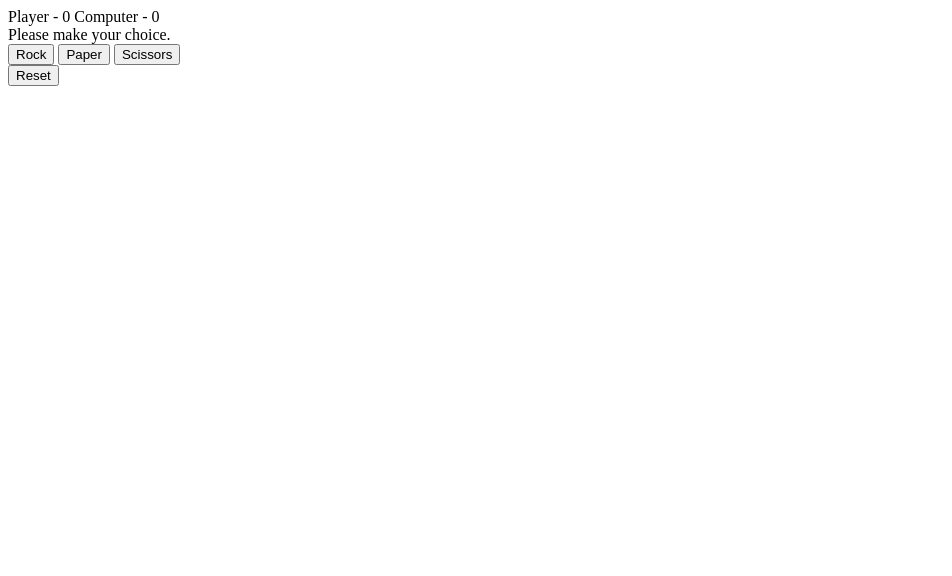
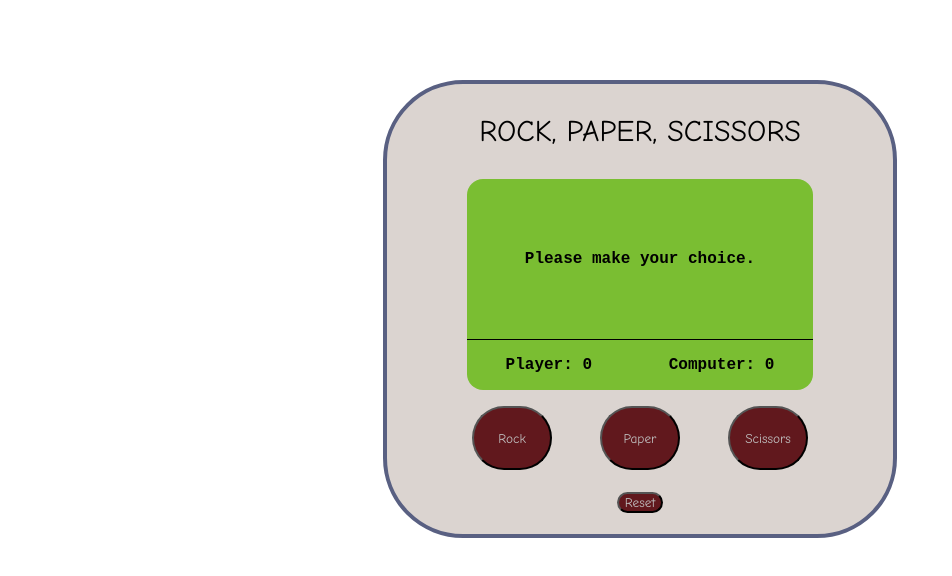
Before and after one commit to m20tgd/top03-rock-paper-scissors, a plain HTML site: page index.html in a window 1280 px wide. Shown: the whole page, without its empty margins (0-952 px from the left). Drawn offline with Linux system fonts and the light colour scheme.

Commit message:
Add CSS and tidy up JS.

```diff
--- a/index.html
+++ b/index.html
@@ -5,23 +5,30 @@
     <meta http-equiv="X-UA-Compatible" content="IE=edge">
     <meta name="viewport" content="width=device-width, initial-scale=1.0">
     <title>Rock, Paper, Scissors</title>
+    <link rel='stylesheet' href='style.css'>
     <script src='script.js' defer=true></script>
 </head>
 
 <body>
-    <div class='score'>
-        Player - 0 Computer - 0
-    </div>
+    <div class='container'>
+        <div class='title'>ROCK, PAPER, SCISSORS</div>
+        <div class='screen'>
             <div class='display'>
                 Please make your choice.
+            </div>
+            <div class='scores'>
+                <span class='score' id='player-score'>Player: 0</span>
+                <span class='score' id='cpu-score'>Computer: 0</span>
+            </div>
         </div>
         <div class='buttons'>
             <button class='inputButton' id='rockButton'>Rock</button>
             <button class='inputButton' id='paperButton'>Paper</button>
             <button class='inputButton' id='scissorsButton'>Scissors</button>
         </div>
-    <div class='reset-button'>
-        <button class='reset-button'>Reset</button>
+        <div class='reset'>
+            <button id='reset-button'>Reset</button>
+        </div>
     </div>
 </body>
 
--- a/script.js
+++ b/script.js
@@ -7,13 +7,14 @@ let computerSelection;
 
 
 //Assign DOM elements to variables
-const score = document.querySelector('.score');
+const playerScoreDisplay = document.querySelector('#player-score');
+const computerScoreDisplay = document.querySelector('#cpu-score');
 const display = document.querySelector('.display');
 const inputButtons = document.querySelectorAll('.inputButton');
 const rBtn = document.querySelector('#rockButton');
 const pBtn = document.querySelector('#paperButton');
 const sBtn = document.querySelector('#scissorsButton');
-const resetBtn = document.querySelector('.reset-button');
+const resetBtn = document.querySelector('#reset-button');
 //Add event listeners to input buttons so a round is played when one is selected with the
 //correct numerical input for the selection (0 for Rock, 1 for Paper and 2 for Scissors)
 rBtn.addEventListener("click", () => playRound(0));
@@ -22,8 +23,9 @@ sBtn.addEventListener("click", () => playRound(2));
 //Add event listener to Reset button so the game is reset if it is pressed
 resetBtn.addEventListener("click", resetGame);
 
-//Create a function to play 5 rounds of Rock Paper Scissors
+//Create a function to play a round of Rock Paper Scissors when player presses an input button
 function playRound(playerChoice){
+        //playerChoice provided by the input button
         playerSelection = playerChoice;
         //Randomly select computer's choice
         computerSelection = computerChoice();
@@ -59,10 +61,6 @@ function establishWinner(playerSelection, computerSelection){
             return (computerSelection === 1) ? true : false;
             case 2 : //Scissors
             return (computerSelection === 0) ? true : false;
-            default:
-                console.log(playerSelection + " " + computerSelection);
-                console.log("Something has gone wrong with checking for victory");
-                debugger;
         }
     }
 }
@@ -72,7 +70,7 @@ function roundResult(victory){
     if (victory === null){
             display.innerText = "This round was a draw";
         }
-        //Otherwise check to for victory, update score and announce result.
+        //Otherwise check for victory, update score and announce result.
         else {
             if (victory){
                 playerScore++;
@@ -89,7 +87,8 @@ function roundResult(victory){
 
 //Create a function to update the score display
 function updateScore(){
-    score.innerText = `Player - ${playerScore} Computer - ${computerScore}`
+    playerScoreDisplay.innerText = `Player: ${playerScore}`;
+    computerScoreDisplay.innerText = `Computer: ${computerScore}`;
 }
 
 //Create a function to return a string of the name of the selection from the number that represents it.
@@ -98,7 +97,6 @@ function getSelectionString(choice){
         case 0 : return "Rock";
         case 1 : return "Paper";
         case 2 : return "Scissors";
-        default : console.log("Something went wrong with getSelectionString");
     }
 }
 
--- /dev/null
+++ b/style.css
@@ -0,0 +1,68 @@
+body{
+    font-family: "Comic Sans MS", "Comic Sans", serif;
+}
+
+button{
+    font-family: inherit;
+}
+
+ .title, .display, .scores, .buttons, .reset{
+    display: flex;
+    justify-content: center;
+}
+
+.container{
+    background: #dbd4d0;
+    width: 40%;
+    margin: 5em auto;
+    border: .25em solid #596082;
+    border-radius: 5em;
+}
+
+.title{
+    padding: 1em 0;
+    font-size: 30px;
+}
+
+.screen{
+    margin: 0em 5em 1em 5em;
+    background: #7abe32;
+    border-radius: 1em;
+    font-family: 'Courier New', Courier, monospace;
+    font-weight: bold;
+}
+
+.display{
+    height: 10em;
+    align-items: center;
+}
+
+.scores{
+    padding: 1em 0;
+    justify-content: space-around;
+    align-items: center;
+    border-top: solid .1em black;
+}
+
+.buttons{
+    height: 4em;
+    gap: 3em;
+}
+
+.inputButton{
+    width: 6em;
+    border-radius: 4em;
+    color: silver;
+    background: #61181d;
+}
+
+.reset{
+    height: 4em;
+    align-items: center;
+}
+
+#reset-button{
+    border-radius: 1em;
+    color: silver;
+    background: #61181d;
+}
```
Lines whose indentation alone changed are shown as unchanged.
